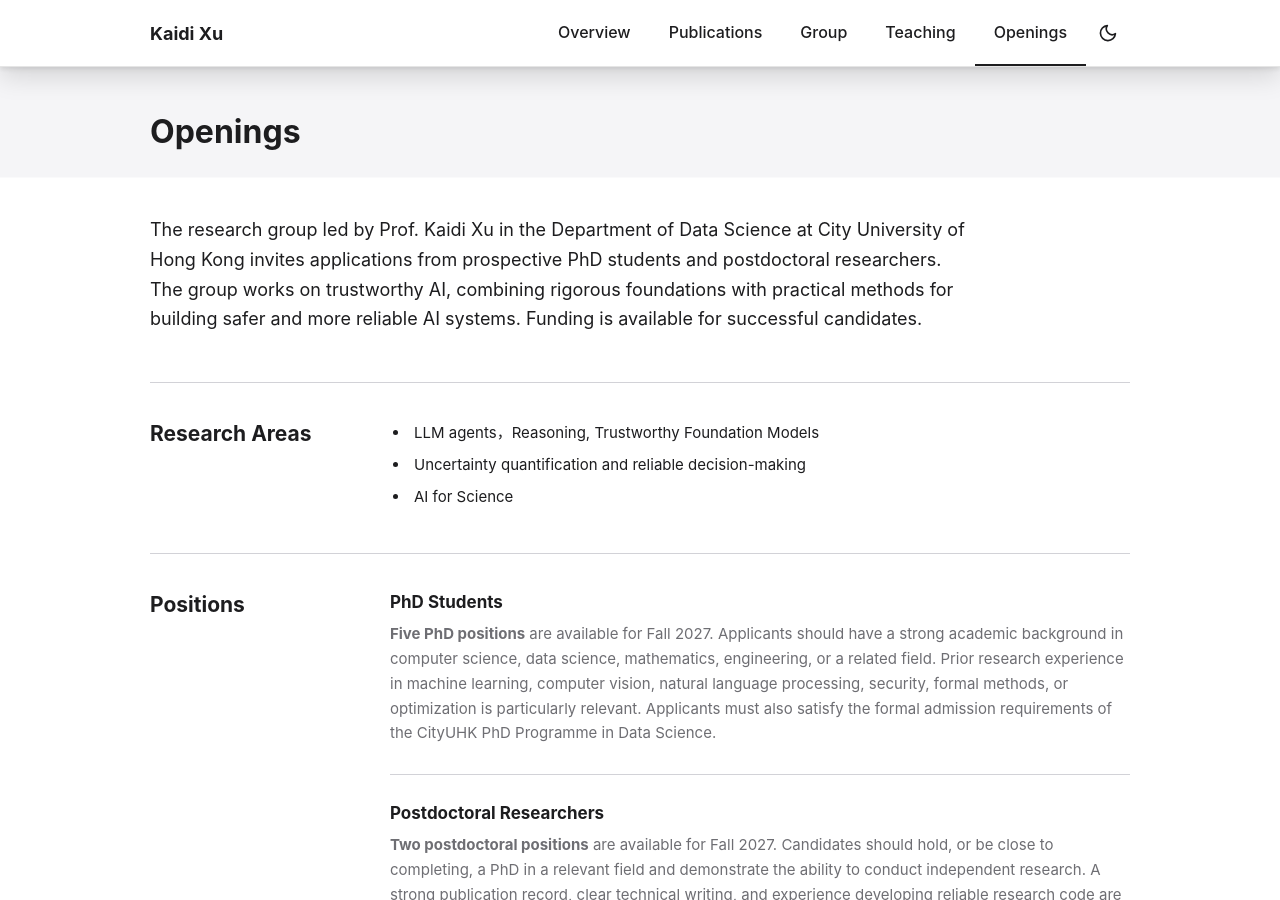
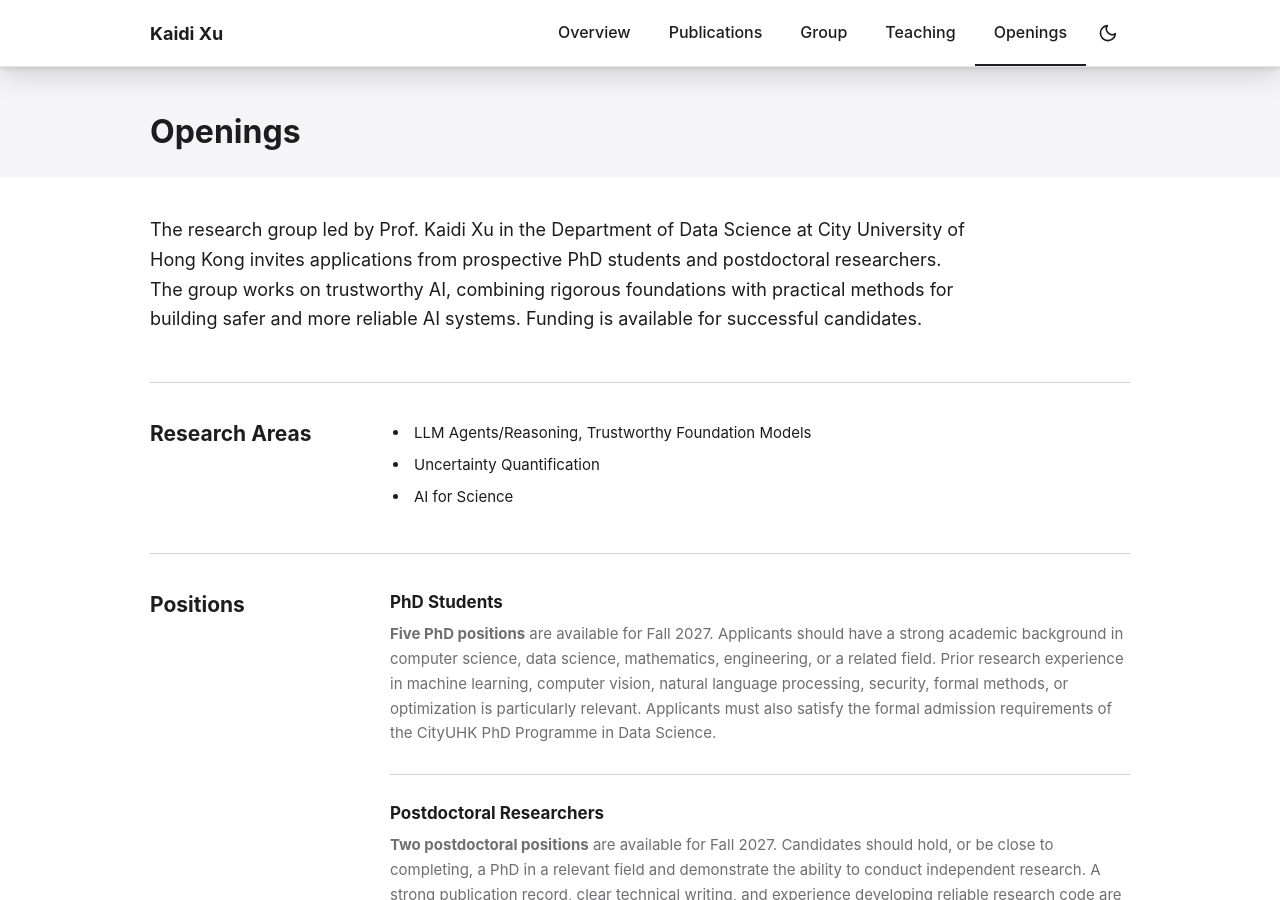
Before and after one commit to KaidiXu/kaidi-pages, a Jekyll site: the page built from site/openings.html, in a window 1280 px wide and 900 px high. Built offline with Jekyll 4.4.1, drawn with Linux system fonts in a browser that asks for light colours.

Commit message:
update openings

```diff
--- a/site/_data/openings.yml
+++ b/site/_data/openings.yml
@@ -2,8 +2,8 @@ introduction: >-
   The research group led by Prof. Kaidi Xu in the Department of Data Science at City University of Hong Kong invites applications from prospective PhD students and postdoctoral researchers. The group works on trustworthy AI, combining rigorous foundations with practical methods for building safer and more reliable AI systems. Funding is available for successful candidates.
 
 research_areas:
-  - LLM agents，Reasoning, Trustworthy Foundation Models
-  - Uncertainty quantification and reliable decision-making
+  - LLM Agents/Reasoning, Trustworthy Foundation Models
+  - Uncertainty Quantification
   - AI for Science
 
 positions:
```
